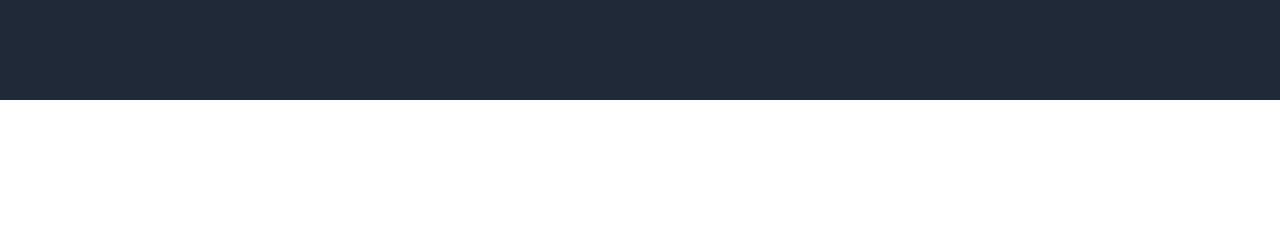
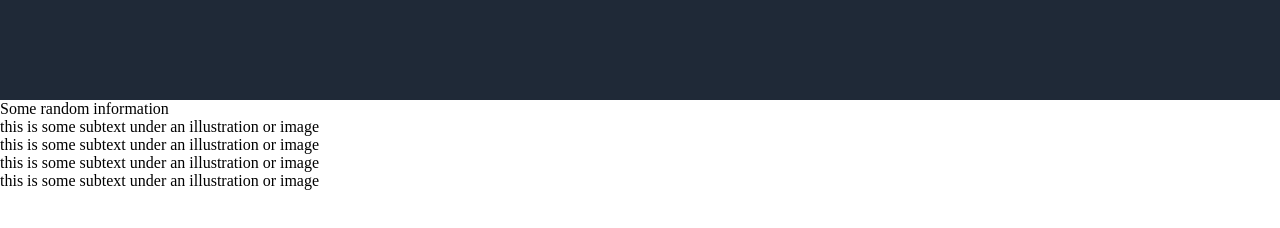
Before and after one commit to joshuaker/odin-landing-page, a plain HTML site: page index.html in a window 1280 px wide. Shown: the part 352-580 px from the top of the page. Drawn offline with Linux system fonts and the light colour scheme.

Commit message:
added info content, no styles

```diff
--- a/index.html
+++ b/index.html
@@ -33,7 +33,33 @@
 
     <main>
         <div class="info">
+            <div class="title">Some random information</div>
+            <div class="img-series">
+                <div class="img-text-set">
+                    <div class="img"></div>
+                    <div class="text">this is some subtext
+                        under an illustration or image
+                    </div>
+                </div>
 
+                <div class="img-text-set">
+                    <div class="img"></div>
+                    <div class="text">this is some subtext
+                        under an illustration or image</div>
+                </div>
+
+                <div class="img-text-set">
+                    <div class="img"></div>
+                    <div class="text">this is some subtext
+                        under an illustration or image</div>
+                </div>
+
+                <div class="img-text-set">
+                    <div class="img"></div>
+                    <div class="text">this is some subtext
+                        under an illustration or image</div>
+                </div>
+            </div>
         </div>
 
         <div class="quote">
```
